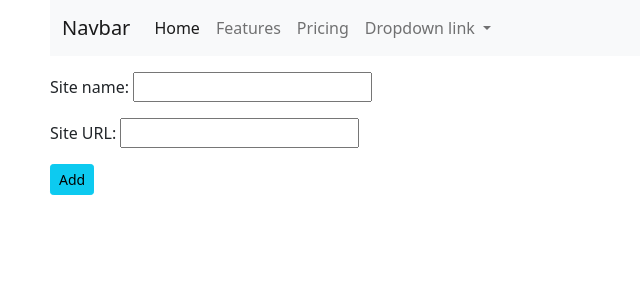
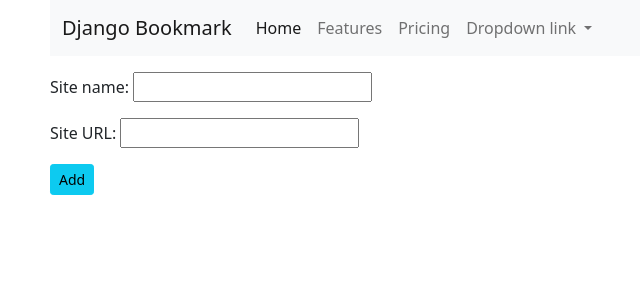
Before and after one commit to timeofwise/bookmark, a Django app: page /bookmark/add/ in a window 1280 px wide. Shown: the top 300 px of the page, without its empty margins (32-672 px from the left). Run offline with Django 3.2, Linux system fonts and the light colour scheme; tables that the repository leaves empty hold one stand-in row (values such as "Sample post"); some libraries are stand-ins or nearby versions.

Commit message:
Update base.html

```diff
--- a/templates/base.html
+++ b/templates/base.html
@@ -8,14 +8,12 @@
     <link rel="stylesheet" href="{% static 'style.css' %}">
     <script src="https://code.jquery.com/jquery-3.5.1.js" integrity="sha256-QWo7LDvxbWT2tbbQ97B53yJnYU3WhH/C8ycbRAkjPDc=" crossorigin="anonymous"></script>
     <script src="https://cdn.jsdelivr.net/npm/bootstrap@5.0.0-beta1/dist/js/bootstrap.bundle.min.js" integrity="sha384-ygbV9kiqUc6oa4msXn9868pTtWMgiQaeYH7/t7LECLbyPA2x65Kgf80OJFdroafW" crossorigin="anonymous"></script>
-    <script src="https://cdn.jsdelivr.net/npm/@popperjs/core@2.5.4/dist/umd/popper.min.js" integrity="sha384-q2kxQ16AaE6UbzuKqyBE9/u/KzioAlnx2maXQHiDX9d4/zp8Ok3f+M7DPm+Ib6IU" crossorigin="anonymous"></script>
-    <script src="https://cdn.jsdelivr.net/npm/bootstrap@5.0.0-beta1/dist/js/bootstrap.min.js" integrity="sha384-pQQkAEnwaBkjpqZ8RU1fF1AKtTcHJwFl3pblpTlHXybJjHpMYo79HY3hIi4NKxyj" crossorigin="anonymous"></script>
 </head>
 <body>
 <div class="container">
     <nav class="navbar navbar-expand-lg navbar-light bg-light">
         <div class="container-fluid">
-            <a class="navbar-brand" href="#">Navbar</a>
+            <a class="navbar-brand" href="#">Django Bookmark</a>
             <button class="navbar-toggler" type="button" data-bs-toggle="collapse" data-bs-target="#navbarNavDropdown" aria-controls="navbarNavDropdown" aria-expanded="false" aria-label="Toggle navigation">
                 <span class="navbar-toggler-icon"></span>
             </button>
@@ -52,5 +50,7 @@
         </div>
     </div>
 </div>
+<script src="https://cdn.jsdelivr.net/npm/@popperjs/core@2.5.4/dist/umd/popper.min.js" integrity="sha384-q2kxQ16AaE6UbzuKqyBE9/u/KzioAlnx2maXQHiDX9d4/zp8Ok3f+M7DPm+Ib6IU" crossorigin="anonymous"></script>
+<script src="https://cdn.jsdelivr.net/npm/bootstrap@5.0.0-beta1/dist/js/bootstrap.min.js" integrity="sha384-pQQkAEnwaBkjpqZ8RU1fF1AKtTcHJwFl3pblpTlHXybJjHpMYo79HY3hIi4NKxyj" crossorigin="anonymous"></script>
 </body>
 </html>
```
